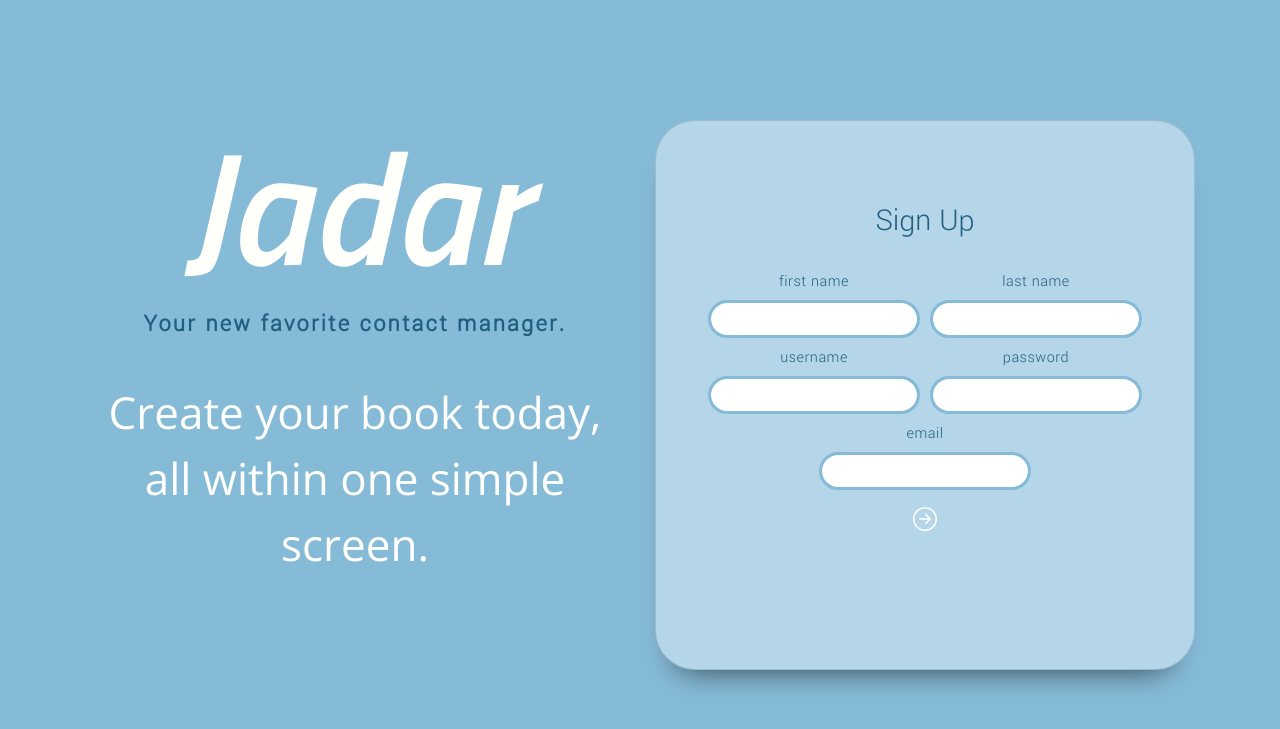
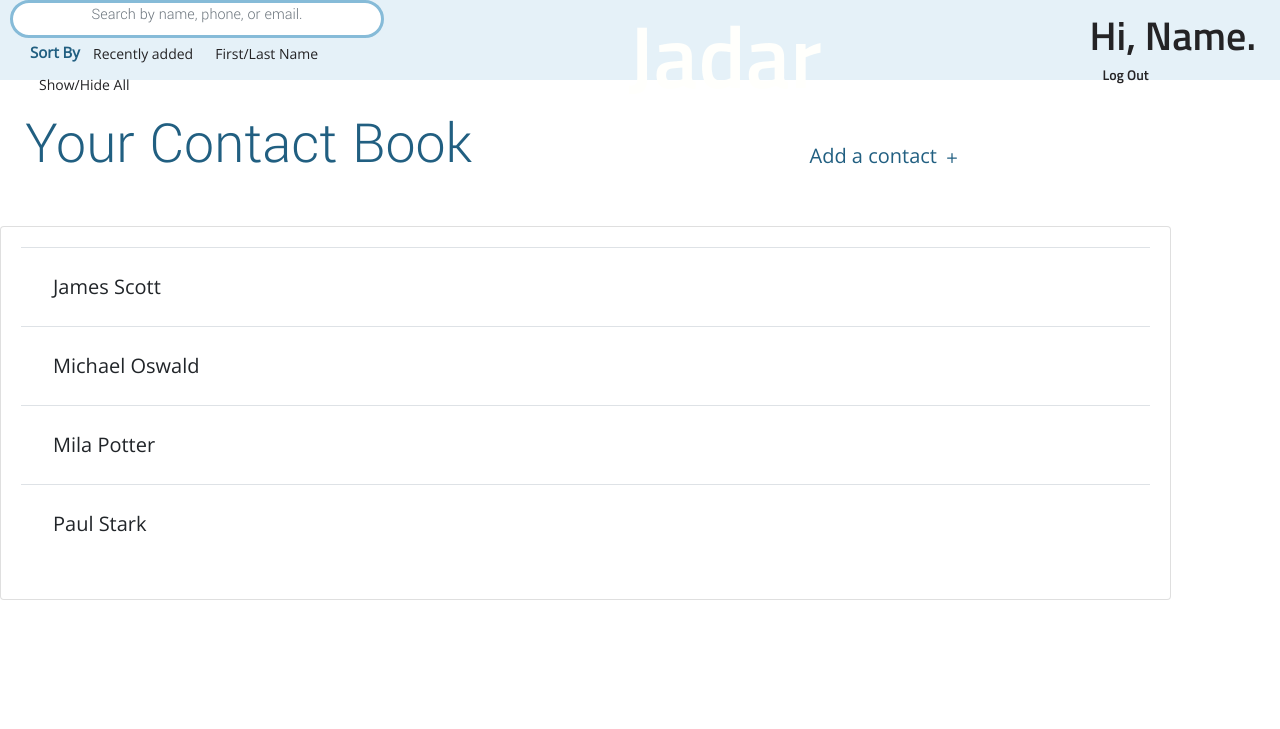
Before and after one commit to Jadar-Team/Jadar, a PHP site: page /ignore.html in a window 1280 px wide. Shown: the top 729 px of the page. Run offline with PHP 8.4, Linux system fonts and the light colour scheme.

Commit message:
Include a logout button and logo

```diff
--- a/css/styles.css
+++ b/css/styles.css
@@ -31,6 +31,17 @@ body
     text-align: center;
     font-family: 'Titillium Web', sans-serif;
     color: #FFFFFC;
+}
+
+#homePageLogo
+{
+    font-size: 11vmin;
+    width: 20%;
+    margin: 20px;
+    text-align: center;
+    font-family: 'Titillium Web', sans-serif;
+    color: #FFFFFC;
+	justify-content: center;
 }
 
 input[type="text"],input[type="password"], input[type="email"]{
@@ -171,13 +182,14 @@ input[type="text"],input[type="password"], input[type="email"]{
   padding: 0px;
   background-color: rgba(212, 232, 243, 0.6);
   height: 80px;
+  line-height: .75em;
 }
 
 .search-bar
 {
-  width: 50%;
-  padding-left: 5px;
-  /* padding: 20 20 20 20; */
+  width: 30%;
+  padding-left: 10px;
+
 }
 
 input[type="search"]
@@ -195,8 +207,10 @@ input[type="search"]
 .navbar-name
 {
   font-family: 'Titillium Web', sans-serif;
-  font-size: 7vmin;
+  font-size:6vmin;
   color: #242325;
+  padding-right: 3vmin;
+  padding-left: 3vmin;
 }
 
 .filters
--- a/ignore.html
+++ b/ignore.html
@@ -7,82 +7,121 @@
   <link rel="stylesheet" href="https://stackpath.bootstrapcdn.com/bootstrap/4.5.2/css/bootstrap.min.css" integrity="sha384-JcKb8q3iqJ61gNV9KGb8thSsNjpSL0n8PARn9HuZOnIxN0hoP+VmmDGMN5t9UJ0Z" crossorigin="anonymous">
 
   <!-- JS Scripts & CSS Stylesheet -->
-	<script type="text/javascript" src="js/md5.js"></script>
 	<script type="text/javascript" src="js/code.js"></script>
   <link href="css/styles.css" rel="stylesheet">
+
 	<!-- Google Fonts -->
-    <link href="https://fonts.googleapis.com/css2?family=Open+Sans&family=Titillium+Web:ital,wght@1,600&family=Yantramanav:wght@300&display=swap" rel="stylesheet">
+  <link href="https://fonts.googleapis.com/css2?family=Open+Sans&family=Titillium+Web:wght@600&family=Yantramanav:wght@300&display=swap" rel="stylesheet">
+
+  <!-- <script type="text/javascript">
+	document.addEventListener('DOMContentLoaded', function()
+	{
+		readCookie();
+	}, false);
+	</script> -->
 
 		<title>Jadar</title>
 </head>
-<body>
-<!-- Register: right -->
-	<div class = "container mx-auto">
+<body class = "homepage">
+  <!-- Navbar -->
+  <nav class="navbar fixed-top">
+    <div class = "search-bar">
+      <input class="form-control" id="search-bar" type="text" placeholder="Search by name, phone, or email." aria-label="Search">
+      <!-- Filters -->
+      <div class = "filters-inline">
+        <div class="btn-group-sm" role="group" aria-label="Filter buttons">
+          <span class = "filters">Sort By</span>
+          <button type="button" id = "recentlyAdded" class="btn btn-link filters-button">Recently added</button>
+          <button type="button" id = "firstLastName" data-order = "first" class="btn btn-link filters-button">First/Last Name</button>
+          <button type="button" id = "showHide" data-order = "show" class="btn btn-link filters-button">Show/Hide All</button>
+        </div>
+      </div>
+    </div>
+	<div id="homePageLogo">
+	 Jadar
+	</div>
+    <div class = "navbar-name">
+      <h1>
+			Hi, Name.
+		</h1>
+	  <p  type="button" id = "logOut" class="btn btn-link filters-button" style ="font-size: .875rem; font-weight: normal; line-height: 0em;" onclick="doLogout()"> Log Out </p>
+    </div>
+  </nav>
+
+  <!-- Contact book -->
   <div class = "row">
-			<div class = "col">
-				<div class = "card text-center" id = "introDiv">
-					<div class = "card-body">
-						<h1 id="registerTitle">Jadar</h1>
-						<h5 id = "introHeader">Your new favorite contact manager.</h5>
-						<p id = "introBody">Create your book today, all within one simple screen.</p>
+    <div class="col-12 col-md-11">
+
+      <div class = "row">
+        <div class="col-12 col-md-8">
+          <p class = "contact-table-head"> Your Contact Book </p>
+        </div>
+        <div class = "col-6 col-md-4">
+          <button type="button" id = "addContact" class="btn btn-link btn-sm add-contact" data-toggle="modal" data-target="#staticBackdrop">
+            Add a contact
+            <svg width="1em" height="1em" viewBox="0 0 16 16" class="bi bi-plus" fill="currentColor" xmlns="http://www.w3.org/2000/svg">
+            <path fill-rule="evenodd" d="M8 4a.5.5 0 0 1 .5.5v3h3a.5.5 0 0 1 0 1h-3v3a.5.5 0 0 1-1 0v-3h-3a.5.5 0 0 1 0-1h3v-3A.5.5 0 0 1 8 4z"/>
+          </svg>
+          </button>
+          <!-- Add Contact Modal -->
+          <div class="modal fade add-contact-modal" id="staticBackdrop" data-backdrop="static" data-keyboard="false" tabindex="-1" aria-labelledby="staticBackdropLabel" aria-hidden="true">
+          <div class="modal-dialog">
+            <div class="modal-content">
+              <div class="modal-header">
+                <h5 class="modal-title text-center" id="staticBackdropLabel">Add Contact</h5>
+                <button type="button" class="close" data-dismiss="modal" aria-label="Close">
+                  <span aria-hidden="true">&times;</span>
+                </button>
+              </div>
+              <div class="modal-body">
+                <!-- Add contact informaton -->
+                <form>
+                  <div class="form-group">
+                    <label for="add-firstname" class="col-form-label">First Name</label>
+                    <input type="text" class="form-control" id="add-firstname">
+                  </div>
+                  <div class="form-group">
+                    <label for="add-lastname" class="col-form-label">Last Name</label>
+                      <input type="text" class="form-control" id="add-lastname">
+                  </div>
+                  <div class="form-group">
+                    <label for="add-address" class="col-form-label">Address</label>
+                      <input type="text" class="form-control" id="add-address">
+                  </div>
+                  <div class="form-group">
+                    <label for="add-phone" class="col-form-label">Phone Number</label>
+                      <input type="text" class="form-control" id="add-phone">
+                  </div>
+                  <div class="form-group">
+                    <label for="add-email" class="col-form-label">Email</label>
+                      <input type="email" class="form-control" id="add-email">
+                  </div>
+              </form>
+              </div>
+
+              <div class="modal-footer">
+                <button type="button" class="btn btn-link" id="confirm-add" data-dismiss="modal">Confirm</button>
+                <button type="button" class="btn btn-link" id="confirm-delete" data-dismiss="modal">Cancel</button>
+              </div>
+            </div>
+          </div>
         </div>
         </div>
       </div>
 
-			<!-- Register: left -->
-			<div class = "col">
-				<div class = "card text-center" id = "ignoreDiv">
-
-					<div style="padding-top: 15%;" class = "card-body">
-						<h2 class = "card-title inner-title"> Sign Up </h2>
-						<form role = "form">
-
-							<!---->
-							<div  class="form-row justify-content-center">
-								<div class="col-auto">
-									<label id="signup-label" for="firstname">first name</label>
-									<input type="text" class="form-control mb-2" id="firstname">
-								</div>
-								<div  class="col-auto">
-									<label id="signup-label" for="lastname">last name</label>
-									<input type="text" class="form-control mb-2" id="lastname">
-								</div>
-							</div>
-							<div  class="form-row justify-content-center">
-								<div class="col-auto">
-									<label id="signup-label" for="username">username</label>
-									<input type="text" class="form-control mb-2" id="username">
-								</div>
-								<div class="col-auto">
-									<label id="signup-label" for="lastname">password</label>
-									<input type="password" class="form-control mb-2" id="lastname">
-								</div>
-							</div>
-							<div  class="form-row justify-content-center">
-								<div class="col-auto">
-									<label id="signup-label" for="email">email</label>
-									<input type="email" class="form-control mb-2" id="email">
-								</div>
-							</div>
-
-
-							<!-- Register button -->
-							<!---->
-
-							<div class="form-row justify-content-center">
-								<div class="col-auto">
-									<button type="button" id="registerButton" class="btn btn-link" onclick="blankEntry();">
-										<svg width="1.5em" height="1.5em" viewBox="0 0 16 16" class="bi bi-arrow-right-circle" fill="white" xmlns="http://www.w3.org/2000/svg">
-											<path fill-rule="evenodd" d="M8 15A7 7 0 1 0 8 1a7 7 0 0 0 0 14zm0 1A8 8 0 1 0 8 0a8 8 0 0 0 0 16z"/>
-											<path fill-rule="evenodd" d="M4 8a.5.5 0 0 0 .5.5h5.793l-2.147 2.146a.5.5 0 0 0 .708.708l3-3a.5.5 0 0 0 0-.708l-3-3a.5.5 0 1 0-.708.708L10.293 7.5H4.5A.5.5 0 0 0 4 8z"/>
-										</svg>
-									</button>
-								</div>
-							</div>
-
-						</form>
-					</div>
-
+      <div class = "card contact-table">
+        <div class = "card-body">
+          <table class = "table table-hover">
+            <!-- <thead>
+                <tr style = "background-color: #86BBD8;">
+                    <th data-column="name" data-order = "asc">Name</th>
+                </tr>
+            </thead> -->
+            <tbody id = "myTable">
+              <!-- Hover Buttons -->
+              <!-- Info -->
+            </tbody>
+        </table>
         </div>
       </div>
     </div>
@@ -92,7 +131,6 @@
   <script src="https://code.jquery.com/jquery-3.5.1.slim.min.js" integrity="sha384-DfXdz2htPH0lsSSs5nCTpuj/zy4C+OGpamoFVy38MVBnE+IbbVYUew+OrCXaRkfj" crossorigin="anonymous"></script>
   <script src="https://cdn.jsdelivr.net/npm/popper.js@1.16.1/dist/umd/popper.min.js" integrity="sha384-9/reFTGAW83EW2RDu2S0VKaIzap3H66lZH81PoYlFhbGU+6BZp6G7niu735Sk7lN" crossorigin="anonymous"></script>
   <script src="https://stackpath.bootstrapcdn.com/bootstrap/4.5.2/js/bootstrap.min.js" integrity="sha384-B4gt1jrGC7Jh4AgTPSdUtOBvfO8shuf57BaghqFfPlYxofvL8/KUEfYiJOMMV+rV" crossorigin="anonymous"></script>
-
-
+  <script src = "js/sandbox2.js"></script>
 </body>
 </html>
```
Also changed, not shown: homepage.html (+7 -1 lines). Lines whose indentation alone changed are shown as unchanged.
